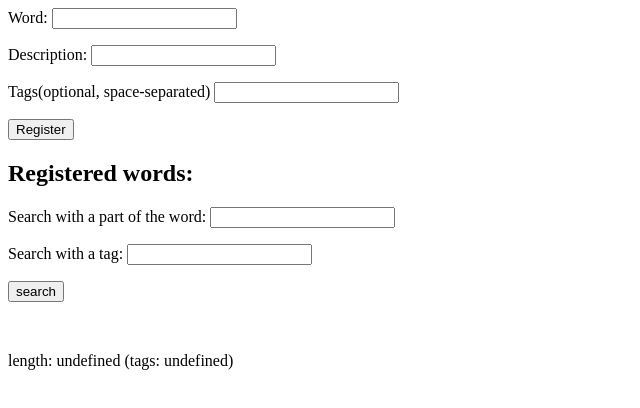
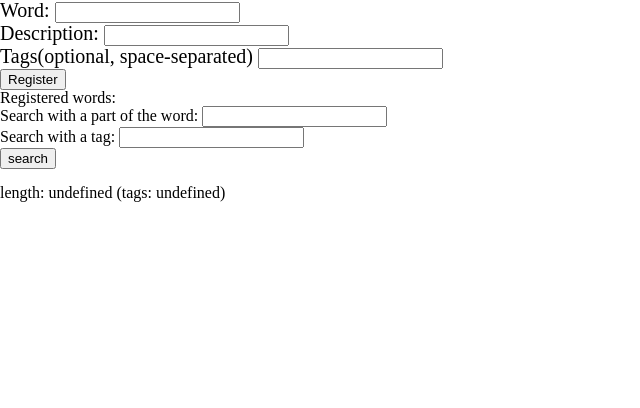
Before and after one commit to tomohiro-n/tofu, a plain HTML site: page public/index.html in a window 1280 px wide. Shown: the whole page, without its empty margins (0-640 px from the left). Drawn offline with Linux system fonts and the light colour scheme.

Commit message:
removed unecesarry sass files. refs #16

```diff
--- a/public/index.html
+++ b/public/index.html
@@ -2,6 +2,7 @@
 	<head>
 	<title>tofu</title>
 	<meta charset=utf-8>
+	<link href="stylesheets/screen.css" media="screen, projection" rel="stylesheet" type="text/css" />
 	</head>
 	<body onload="reloadRegistered();">
 		<script src="js/lib/jquery-2.1.0.min.js"></script>
--- a/public/sass/ie.scss
+++ /dev/null
@@ -1,5 +0,0 @@
-/* Welcome to Compass. Use this file to write IE specific override styles.
- * Import this file using the following HTML or equivalent:
- * <!--[if IE]>
- *   <link href="/stylesheets/ie.css" media="screen, projection" rel="stylesheet" type="text/css" />
- * <![endif]--> */
--- a/public/sass/print.scss
+++ /dev/null
@@ -1,3 +0,0 @@
-/* Welcome to Compass. Use this file to define print styles.
- * Import this file using the following HTML or equivalent:
- * <link href="/stylesheets/print.css" media="print" rel="stylesheet" type="text/css" /> */
--- a/public/sass/screen.scss
+++ b/public/sass/screen.scss
@@ -4,3 +4,8 @@
  * <link href="/stylesheets/screen.css" media="screen, projection" rel="stylesheet" type="text/css" /> */
 
 @import "compass/reset";
+
+#newword {
+	font-family: serif;
+	font-size: 20px;
+}
--- a/public/stylesheets/ie.css
+++ /dev/null
@@ -1,5 +0,0 @@
-/* Welcome to Compass. Use this file to write IE specific override styles.
- * Import this file using the following HTML or equivalent:
- * <!--[if IE]>
- *   <link href="/stylesheets/ie.css" media="screen, projection" rel="stylesheet" type="text/css" />
- * <![endif]--> */
--- a/public/stylesheets/print.css
+++ /dev/null
@@ -1,3 +0,0 @@
-/* Welcome to Compass. Use this file to define print styles.
- * Import this file using the following HTML or equivalent:
- * <link href="/stylesheets/print.css" media="print" rel="stylesheet" type="text/css" /> */
```
Also changed, not shown: public/stylesheets/screen.css.
